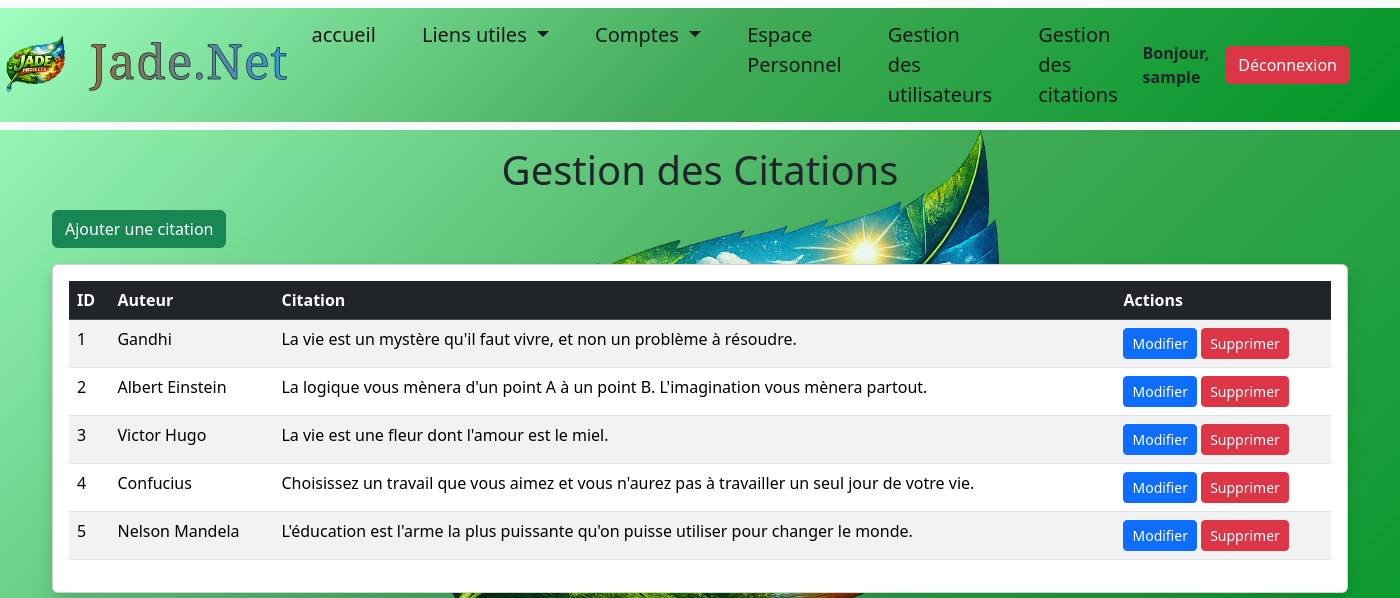
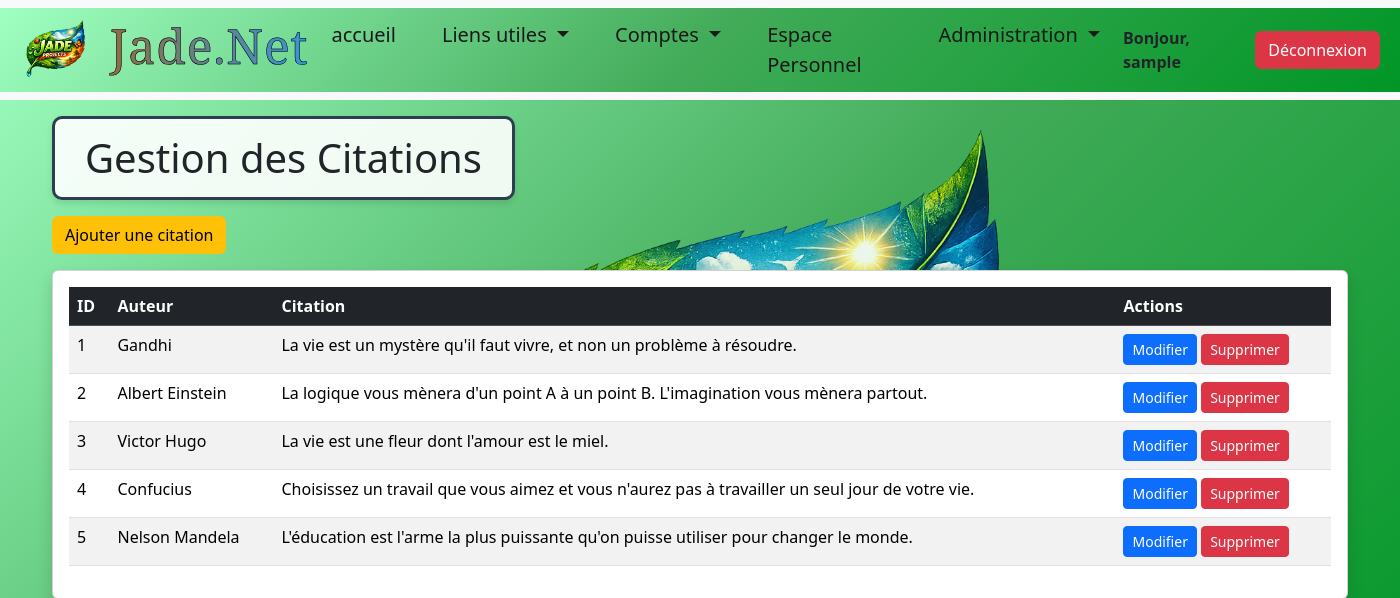
Before and after one commit to poypoyecda/intranet, a PHP site: page /view/front/gestion-citations.php in a window 1400 px wide. Shown: the top 598 px of the page. Run offline with PHP 8.4, Linux system fonts and the light colour scheme; the visitor is signed in with stand-in values (Sample User, id 1); data comes from the database, SQL or seed files in the repository.

Commit message:
Ajout de la classe page-title pour styliser les titres des pages et mise à jour des titres dans les vues de gestion des utilisateurs, des citations et de l'espace personnel. Amélioration de l'en-tête avec un menu déroulant pour l'administration et ajustement des styles d'images.

```diff
--- a/assets/css/style.css
+++ b/assets/css/style.css
@@ -99,3 +99,12 @@
     opacity: 0.9;
     pointer-events: none;
 }
+
+.page-title {
+    border: 3px solid #2c3e50;
+    padding: 15px 30px;
+    border-radius: 10px;
+    background-color: rgba(255, 255, 255, 0.9);
+    box-shadow: 0 4px 6px rgba(0, 0, 0, 0.1);
+    display: inline-block;
+}
--- a/model/users.php
+++ b/model/users.php
@@ -45,7 +45,7 @@ class User {
     public function getAll() {
         $query = "SELECT id, username, email, admin, date_creation, date_modification
                   FROM " . $this->table_name . "
-                  ORDER BY date_creation DESC";
+                  ORDER BY id ASC";
 
         $stmt = $this->conn->prepare($query);
         $stmt->execute();
--- a/view/front/espace-personnel.php
+++ b/view/front/espace-personnel.php
@@ -25,7 +25,7 @@ unset($_SESSION['success_message'], $_SESSION['error_message']);
     <?php include_once __DIR__ . '/../templates/header.php'; ?>
 
     <div class="container mt-5">
-        <h1 class="mb-4 text-center">Espace Personnel</h1>
+        <h1 class="mb-4 text-center page-title">Espace Personnel</h1>
 
         <?php if ($successMessage): ?>
             <div class="alert alert-success alert-dismissible fade show" role="alert">
--- a/view/front/gestion-citations.php
+++ b/view/front/gestion-citations.php
@@ -34,7 +34,7 @@ unset($_SESSION['success_message'], $_SESSION['error_message']);
     <?php include_once __DIR__ . '/../templates/header.php'; ?>
 
     <div class="container mt-3">
-        <h1 class="mb-3 text-center">Gestion des Citations</h1>
+        <h1 class="mb-3 text-center page-title">Gestion des Citations</h1>
 
         <?php if ($successMessage): ?>
             <div class="alert alert-success alert-dismissible fade show" role="alert">
@@ -51,7 +51,7 @@ unset($_SESSION['success_message'], $_SESSION['error_message']);
         <?php endif; ?>
 
         <div class="mb-3">
-            <button class="btn btn-success" data-bs-toggle="modal" data-bs-target="#addCitationModal">
+            <button class="btn btn-warning" data-bs-toggle="modal" data-bs-target="#addCitationModal">
                 <i class="bi bi-plus-circle"></i> Ajouter une citation
             </button>
         </div>
--- a/view/front/gestion-utilisateurs.php
+++ b/view/front/gestion-utilisateurs.php
@@ -26,7 +26,7 @@ unset($_SESSION['success_message'], $_SESSION['error_message']);
     <?php include_once __DIR__ . '/../templates/header.php'; ?>
 
     <div class="container mt-5">
-        <h1 class="mb-4 text-center">Gestion des Utilisateurs</h1>
+        <h1 class="mb-4 text-center page-title">Gestion des Utilisateurs</h1>
 
         <?php if ($successMessage): ?>
             <div class="alert alert-success alert-dismissible fade show" role="alert">
@@ -43,7 +43,7 @@ unset($_SESSION['success_message'], $_SESSION['error_message']);
         <?php endif; ?>
 
         <div class="mb-3">
-            <button class="btn btn-success" data-bs-toggle="modal" data-bs-target="#addUserModal">
+            <button class="btn btn-warning" data-bs-toggle="modal" data-bs-target="#addUserModal">
                 <i class="bi bi-plus-circle"></i> Ajouter un utilisateur
             </button>
         </div>
--- a/view/templates/header.php
+++ b/view/templates/header.php
@@ -11,7 +11,7 @@ unset($_SESSION['login_error']);
 
 <nav class="navbar navbar-expand-lg bg-body-tertiary">
     <div class="container-fluid1">
-        <img src="../../assets/images/feuille.png" alt="Feuille logo" width="70" height="70" class="d-inline-block align-text-top">
+        <img src="../../assets/images/feuille.png" alt="Feuille logo" width="70" height="70" class="d-inline-block align-text-top" style="margin-left: 20px;">
         <h1 class="jadenet">Jade.Net</h1>
         <div class="collapse navbar-collapse" id="navbarSupportedContent">
             <?php if ($isLoggedIn): ?>
@@ -37,19 +37,22 @@ unset($_SESSION['login_error']);
                 <ul class="dropdown-menu">
                     <li><a class="dropdown-item" href="#">Liste des comptes</a></li>
                     <li><hr class="dropdown-divider"></li>
-                    <li><a class="dropdown-item" href="#">Budgets</a></li>
-                    <li><a class="dropdown-item" href="#">Echeanciers</a></li>
+                    <li><a class="dropdown-item" href="#">Catégories de budget</a></li>
+                    <li><a class="dropdown-item" href="#">Liste des écheanciers</a></li>
                 </ul>
                 </li>
                 <li class="nav-item">
                 <a class="nav-link" href="/view/front/espace-personnel.php">Espace Personnel</a>
                 </li>
                 <?php if ($currentUser && $currentUser['admin'] == 1): ?>
-                <li class="nav-item">
-                <a class="nav-link" href="/view/front/gestion-utilisateurs.php">Gestion des utilisateurs</a>
-                </li>
-                <li class="nav-item">
-                <a class="nav-link" href="/view/front/gestion-citations.php">Gestion des citations</a>
+                <li class="nav-item dropdown">
+                <a class="nav-link dropdown-toggle" href="#" role="button" data-bs-toggle="dropdown" aria-expanded="false">
+                    Administration
+                </a>
+                <ul class="dropdown-menu">
+                    <li><a class="dropdown-item" href="/view/front/gestion-utilisateurs.php">Gestion des utilisateurs</a></li>
+                    <li><a class="dropdown-item" href="/view/front/gestion-citations.php">Gestion des citations</a></li>
+                </ul>
                 </li>
                 <?php endif; ?>
             </ul>
@@ -57,7 +60,7 @@ unset($_SESSION['login_error']);
             <ul class="navbar-nav me-auto mb-2 mb-lg-0"></ul>
             <?php endif; ?>
 
-            <div class="d-flex flex-column align-items-end" style="margin-right: 50px; position: relative;">
+            <div class="d-flex flex-column align-items-end" style="margin-right: 20px; position: relative;">
                 <?php if ($isLoggedIn && $currentUser): ?>
                     <div class="d-flex align-items-center gap-3">
                         <span class="fw-semibold text-dark" style="font-size: 16px;">
```
